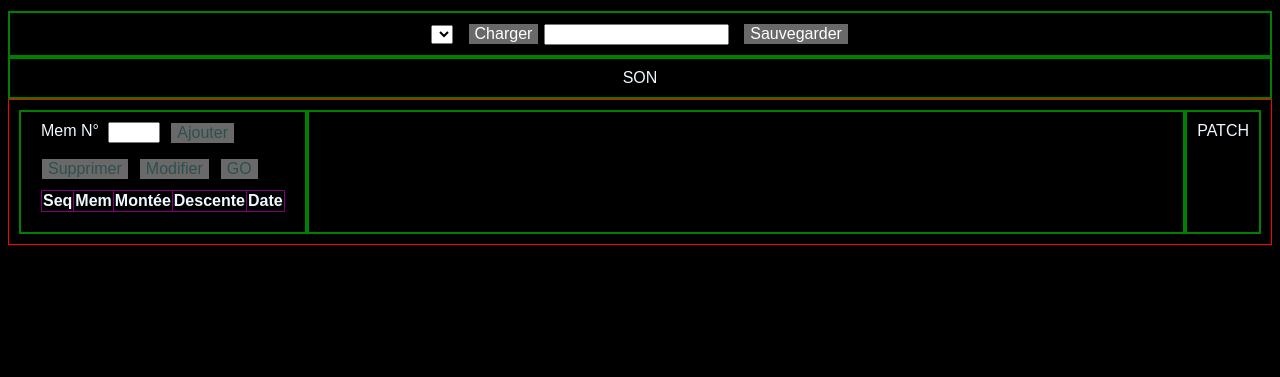
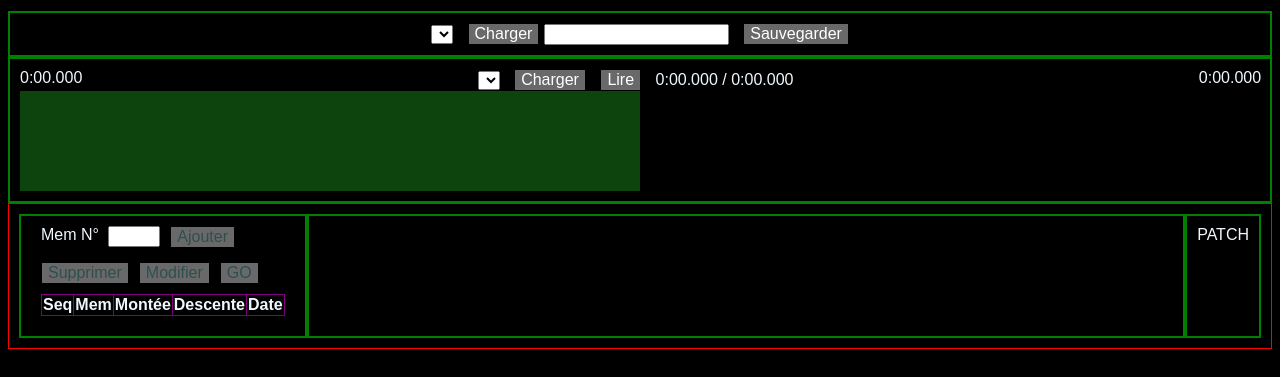
Before and after one commit to cbossut/Columbia, a plain HTML site: page WebInterface/index.html in a window 1280 px wide. Shown: the part 69-446 px from the top of the page. Drawn offline with Linux system fonts and the light colour scheme; no server answers.

Commit message:
soundBar

```diff
--- a/WebInterface/index.html
+++ b/WebInterface/index.html
@@ -19,7 +19,15 @@
     <button id="save">Sauvegarder</button>
   </div>
 
-  <div class="ligne" id="son">SON</div>
+  <div class="ligne" id="son">
+    <select id="soundFiles"></select>
+    <button id="soundLoad">Charger</button>
+    <button id="soundPlay">Lire</button>
+    <span id="soundPos">0:00.000 / 0:00.000</span>
+    <span id="soundMin">0:00.000</span>
+    <span id="soundMax">0:00.000</span>
+    <div id="soundContainer"><div id="soundBar"></div></div>
+  </div>
 
   <div id="flex">
 
--- a/WebInterface/interface.css
+++ b/WebInterface/interface.css
@@ -44,6 +44,36 @@ button:disabled {
   height: 2em;
   border-radius: 50%;
   background-color: red;
+}
+
+
+#son {
+  position: relative;
+}
+
+#soundContainer {
+  padding: 0px;
+  margin: 0px;
+  border: none;
+}
+#soundBar {
+  background-color: #2a26;
+  border: none;
+  padding: 0px;
+  margin: 0px;
+  height: 100px;
+  width: 50%;
+}
+
+#soundMin {
+  position: absolute;
+  top: 10px;
+  left: 0px;
+}
+#soundMax {
+  position: absolute;
+  top: 10px;
+  right: 0px;
 }
 
 
--- a/WebInterface/interface.js
+++ b/WebInterface/interface.js
@@ -9,6 +9,8 @@ interact('#co').on('tap', ()=>socket.emit('print'))
 
 let files = document.getElementById('files')
   , saveName = document.getElementById('fileName')
+  , soundContainer = document.getElementById('soundContainer')
+  , soundProgressBar = document.getElementById('soundBar')
   , mem = document.getElementById('mem')
   , add = document.getElementById('addCue')
   , cl = document.getElementById('cueList')
@@ -33,6 +35,18 @@ socket.on('files', f=>{
     o.innerHTML = v
     files.appendChild(o)
   })
+})
+
+
+interact(soundProgressBar).resizable({
+  edges: {right: true},
+  onmove: e=>{
+    if (!e.dx) return;
+    let tot = soundContainer.getBoundingClientRect().width
+      , percent = 100 * limit(Math.floor(e.rect.width), tot) / tot
+    soundProgressBar.style.width = percent+'%'
+    console.log(percent)
+  }
 })
 
 
```
